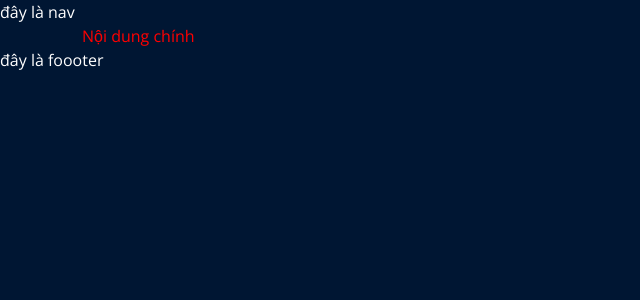
After one commit to KhaB-BIT/Techconomy2022, a Laravel app: template resources/views/MainPage/index.blade.php in a window 1280 px wide. The commit adds this page. Shown: the top 300 px of the page, without its empty margins (0-640 px from the left). Run offline with Laravel 9, Linux system fonts and the light colour scheme; the template is opened without the code that fills it, so the values that code supplies are empty; some libraries are stand-ins or nearby versions.

Commit message:
set up something

```diff
--- /dev/null
+++ b/resources/sass/MainPage/Navigate.scss
@@ -0,0 +1,3 @@
+.intro {
+    color: red;
+}
--- a/resources/sass/app.scss
+++ b/resources/sass/app.scss
@@ -1 +1,3 @@
+@import './variable.scss';
 @import './base.scss';
+@import './MainPage/Navigate.scss';
--- a/resources/sass/base.scss
+++ b/resources/sass/base.scss
@@ -2,6 +2,10 @@
     margin: 0;
     padding: 0;
     box-sizing: border-box;
-    font-family: 'Open Sans';
+    font-family: 'Open Sans', sans-serif;
     font-style: normal;
 }
+body {
+    background-color: $background !important;
+    color: #fff !important;
+}
--- /dev/null
+++ b/resources/sass/variable.scss
@@ -0,0 +1,3 @@
+$background: #001633;
+$yellow_orange: #F5A623;
+$blude_border: #85D5E6;
--- /dev/null
+++ b/resources/views/Footer.blade.php
@@ -0,0 +1,5 @@
+<footer>
+    <div>
+        đây là foooter
+    </div>
+</footer>
--- /dev/null
+++ b/resources/views/MainPage/Intro.blade.php
@@ -0,0 +1 @@
+<div class="intro">Nội dung chính</div>
--- /dev/null
+++ b/resources/views/MainPage/index.blade.php
@@ -0,0 +1,5 @@
+@extends('layout')
+
+@section('content')
+    @include('MainPage.Intro')
+@endsection
--- /dev/null
+++ b/resources/views/Navigate.blade.php
@@ -0,0 +1,5 @@
+<header>
+    <div>
+        đây là nav
+    </div>
+</header>
--- a/resources/views/layout.blade.php
+++ b/resources/views/layout.blade.php
@@ -5,7 +5,6 @@
     <meta http-equiv="X-UA-Compatible" content="IE=edge">
     <meta name="viewport" content="width=device-width, initial-scale=1.0">
     <link href="/css/app.css" rel="stylesheet" media="all">
-    <link rel="shortcut icon" type="image/png" href="/img/UEHot.png"/>
     <link rel="stylesheet" href="https://cdnjs.cloudflare.com/ajax/libs/font-awesome/5.15.4/css/all.min.css" integrity="sha512-1ycn6IcaQQ40/MKBW2W4Rhis/DbILU74C1vSrLJxCq57o941Ym01SwNsOMqvEBFlcgUa6xLiPY/NS5R+E6ztJQ==" crossorigin="anonymous" referrerpolicy="no-referrer" />
     <link rel="stylesheet" href="https://pro.fontawesome.com/releases/v5.10.0/css/all.css" integrity="sha384-AYmEC3Yw5cVb3ZcuHtOA93w35dYTsvhLPVnYs9eStHfGJvOvKxVfELGroGkvsg+p" crossorigin="anonymous"/>
     <link rel="preconnect" href="https://fonts.googleapis.com">
@@ -17,10 +16,14 @@
     <link rel="stylesheet" href="https://cdnjs.cloudflare.com/ajax/libs/OwlCarousel2/2.3.4/assets/owl.carousel.min.css" />
     <link rel="stylesheet" href="https://cdnjs.cloudflare.com/ajax/libs/OwlCarousel2/2.3.4/assets/owl.theme.default.min.css" />
     <link href="https://cdn.jsdelivr.net/npm/bootstrap@5.1.3/dist/css/bootstrap.min.css" rel="stylesheet" integrity="sha384-1BmE4kWBq78iYhFldvKuhfTAU6auU8tT94WrHftjDbrCEXSU1oBoqyl2QvZ6jIW3" crossorigin="anonymous">
-    <title>UEHot | @yield('title')</title>
+    <title>Techconomy ET Club</title>
 </head>
 <body>
-    @yield('content')
+    @include('Navigate')
+    <div class="container">
+        @yield('content')
+    </div>
+    @include('Footer')
     <script src="https://ajax.googleapis.com/ajax/libs/jquery/3.5.1/jquery.min.js"></script>
     <script src="https://cdnjs.cloudflare.com/ajax/libs/OwlCarousel2/2.3.4/owl.carousel.min.js"></script>
     <script src="https://cdn.jsdelivr.net/npm/bootstrap@5.1.3/dist/js/bootstrap.bundle.min.js" integrity="sha384-ka7Sk0Gln4gmtz2MlQnikT1wXgYsOg+OMhuP+IlRH9sENBO0LRn5q+8nbTov4+1p" crossorigin="anonymous"></script>
--- a/routes/web.php
+++ b/routes/web.php
@@ -19,5 +19,5 @@ use Illuminate\Support\Facades\Route;
 */
 
 Route::get('/', function () {
-    return view('welcome');
+    return view('MainPage.index');
 });
```
Also changed, not shown: app/Http/Controllers/User/HomePageController.php (deleted, +0 -13 lines), app/Http/Controllers/User/LoginPageController.php (deleted, +0 -13 lines), public/css/app.css.
